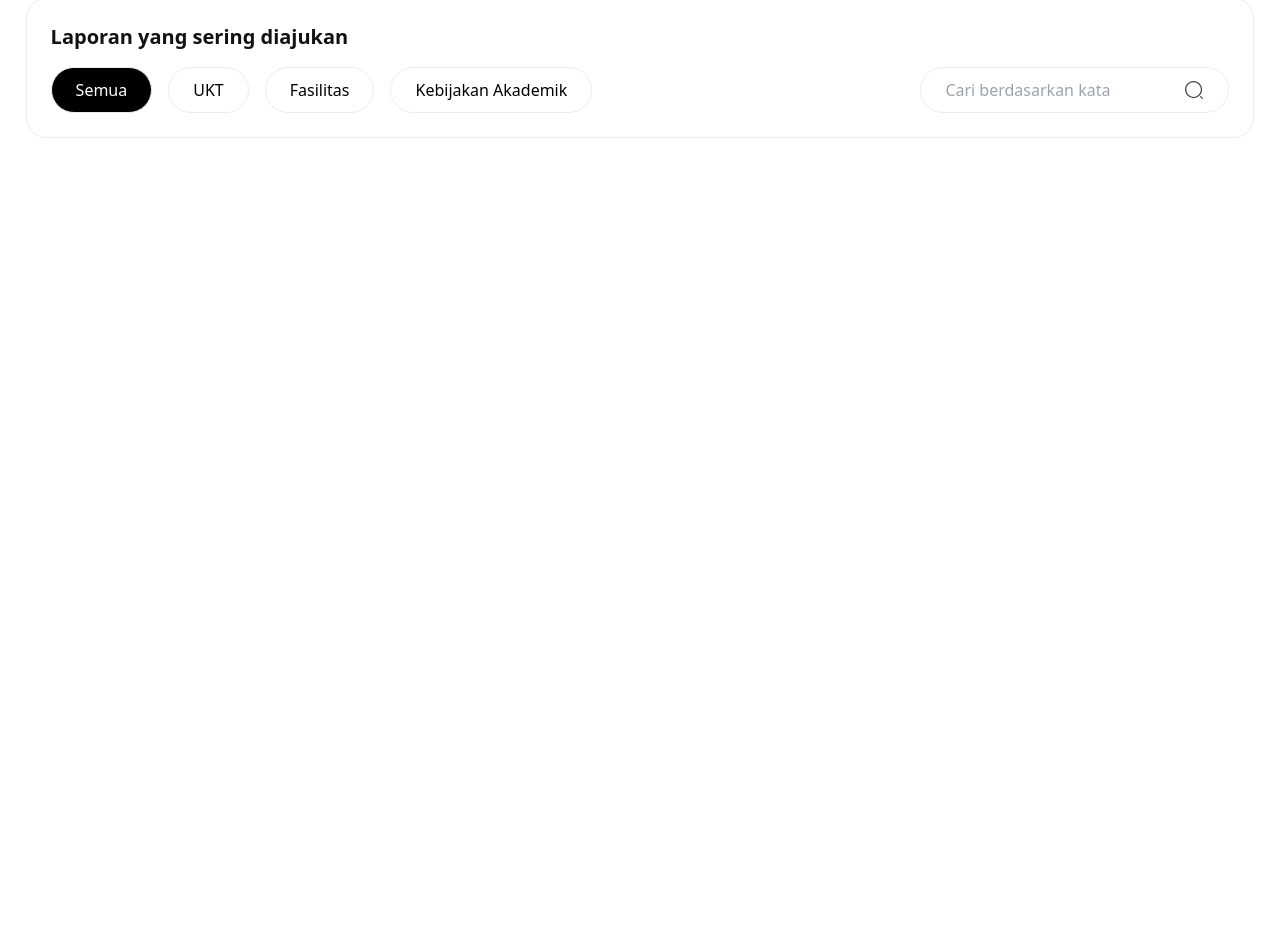
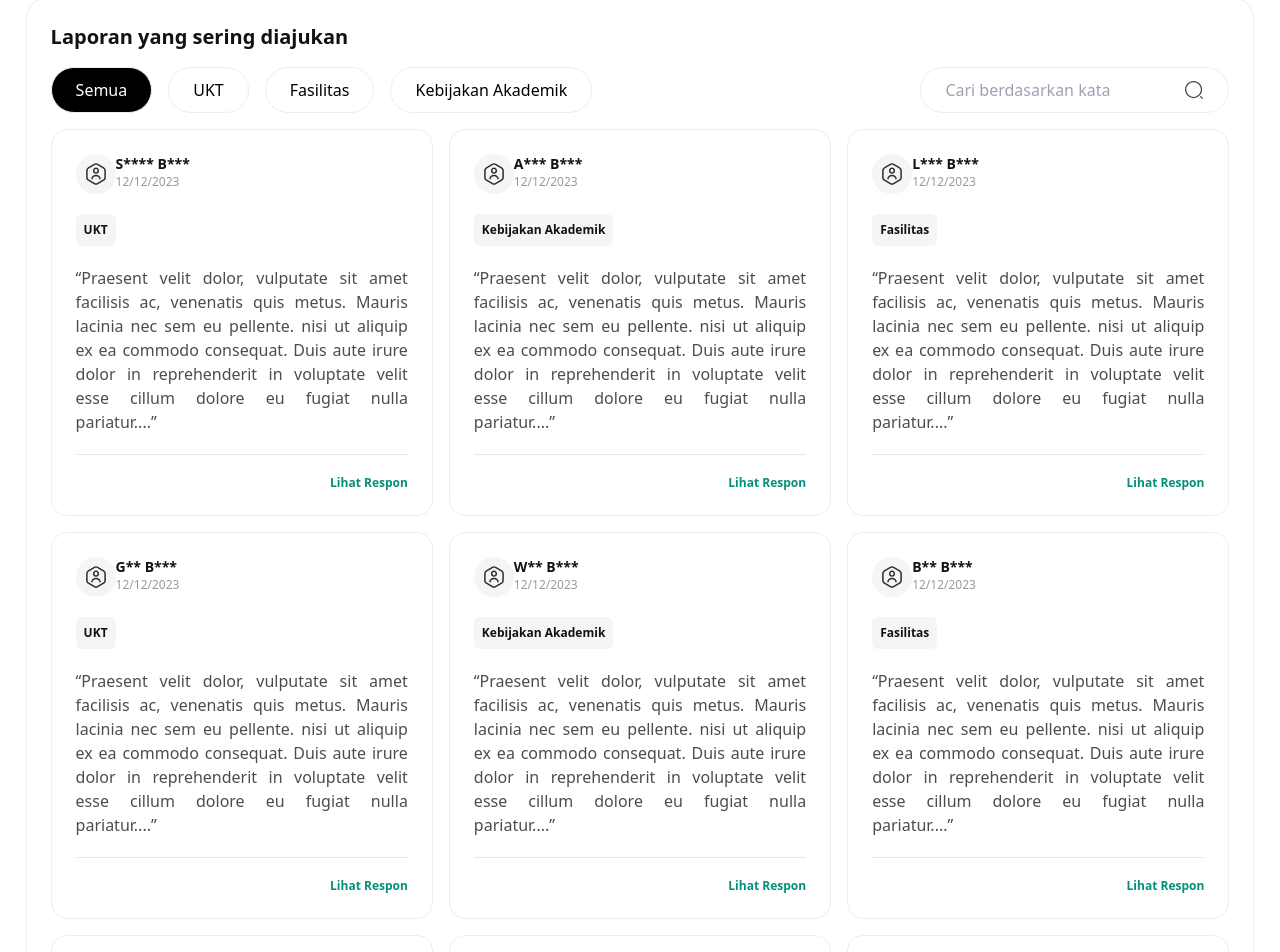
Before and after one commit to SyahrulBhudiF/manpro-Aduan-Polinema-Svelte, a SvelteKit app: page /home in a window 1280 px wide. Shown: the part 406-1358 px from the top of the page. Before the commit the page ends 800 px from the top, so only its background shows below. Built offline with nearby package versions, Linux system fonts and the light colour scheme.

Commit message:
add card content

```diff
--- a/src/routes/(home)/home/+page.svelte
+++ b/src/routes/(home)/home/+page.svelte
@@ -3,11 +3,14 @@
 	import ec1 from '$lib/Assets/Ellipse-4.svg';
 	import ec2 from '$lib/Assets/Ellipse-5.svg';
 	import search from '$lib/Assets/search-normal.svg';
+	import x from '$lib/Assets/Frame.svg';
+	import { users } from './data';
 
 	let laporanItems = ['Semua', 'UKT', 'Fasilitas', 'Kebijakan Akademik'];
-	let isBerandaClicked = true;
-	let isLaporanClicked = false;
-	let activeIndex = 0;
+	let isBerandaClicked: boolean = true;
+	let isLaporanClicked: boolean = false;
+	let activeIndex: number = 0;
+	let isModalOpen: boolean = false;
 
 	function handleBerandaClick() {
 		isBerandaClicked = true;
@@ -21,6 +24,14 @@
 
 	function handleClickLi(index: number) {
 		activeIndex = index;
+	}
+
+	function openModal() {
+		isModalOpen = true;
+	}
+
+	function closeModal() {
+		isModalOpen = false;
 	}
 
 	onMount(() => {
@@ -157,8 +168,88 @@
 						placeholder="Cari berdasarkan kata"
 						class="outline-none"
 					/>
-                    <img src={search} alt="search">
+					<img src={search} alt="search" />
 				</div>
+			</div>
+			<div class="grid grid-cols-3 gap-4">
+				{#each users as user}
+					{#if activeIndex === user.index}
+						<div class="card">
+							<div class="flex">
+								<img src={user.profile} alt="profile" class="p-2 bg-[#F5F5F5] rounded-full" />
+								<div class="flex flex-col">
+									<p class="text-sm text-[#121212] font-semibold">{user.name}</p>
+									<p class="text-xs text-black text-opacity-40 font-normal">{user.date}</p>
+								</div>
+							</div>
+
+							<span class="p-2 bg-[#F5F5F5] rounded-md w-fit font-semibold text-xs text-[#121212]"
+								>{user.category}</span
+							>
+
+							<p class="text-black text-opacity-70 text-justify">{user.text}</p>
+							<hr />
+
+							<button
+								class="text-[#048F7B] font-semibold text-xs text-right cursor-pointer"
+								on:click={openModal}
+								on:keydown={openModal}
+								tabindex="0">Lihat Respon</button
+							>
+						</div>
+						{#if isModalOpen}
+							<div
+								class="fixed inset-0 flex items-center justify-center z-50 bg-black bg-opacity-20"
+							>
+								<div class="flex flex-col bg-white p-4 w-[40%] rounded-xl">
+                                    <div class="flex justify-between">
+                                        <p class="text-[#121212] text-xl font-semibold">Detail Laporan</p>
+                                        <button class="btn" on:click={closeModal}><img src={x} alt="close"></button>
+                                    </div>
+                                    <div class="flex flex-col p-6 gap-5">
+
+                                    </div>
+								</div>
+							</div>
+						{/if}
+					{:else if activeIndex === user.all}
+						<div class="card">
+							<div class="flex">
+								<img src={user.profile} alt="profile" class="p-2 bg-[#F5F5F5] rounded-full" />
+								<div class="flex flex-col">
+									<p class="text-sm text-[#121212] font-semibold">{user.name}</p>
+									<p class="text-xs text-black text-opacity-40 font-normal">{user.date}</p>
+								</div>
+							</div>
+
+							<span class="p-2 bg-[#F5F5F5] rounded-md w-fit font-semibold text-xs text-[#121212]"
+								>{user.category}</span
+							>
+
+							<p class="text-black text-opacity-70 text-justify">{user.text}</p>
+							<hr />
+
+							<button
+								class="text-[#048F7B] font-semibold text-xs text-right cursor-pointer"
+								on:click={openModal}
+								on:keydown={openModal}
+								tabindex="0">Lihat Respon</button
+							>
+						</div>
+						{#if isModalOpen}
+							<div
+								class="fixed inset-0 flex items-center justify-center z-50 bg-black bg-opacity-20"
+							>
+								<div class="bg-white p-4">
+									<!-- Konten modal -->
+
+									<!-- Tombol untuk menutup modal -->
+									<button class="btn" on:click={closeModal}>Tutup Modal</button>
+								</div>
+							</div>
+						{/if}
+					{/if}
+				{/each}
 			</div>
 		</section>
 	{:else if isLaporanClicked}
@@ -214,4 +305,15 @@
 		background-color: black;
 		color: white;
 	}
+
+	.card {
+		display: flex;
+		flex-direction: column;
+		padding: 1.5rem;
+		gap: 1.25rem;
+		border-radius: 1rem;
+		border: 1px solid #ededed;
+		width: fit-content;
+		height: fit-content;
+	}
 </style>
--- /dev/null
+++ b/src/routes/(home)/home/data.ts
@@ -0,0 +1,85 @@
+import profile from '$lib/Assets/user-octagon.svg';
+
+export const users = [
+	{
+        all: 0,
+		index: 1,
+		profile: profile,
+		name: 'S**** B***',
+		date: '12/12/2023',
+		category: 'UKT',
+		text: '“Praesent velit dolor, vulputate sit amet facilisis ac, venenatis quis metus. Mauris lacinia nec sem eu pellente. nisi ut aliquip ex ea commodo consequat. Duis aute irure dolor in reprehenderit in voluptate velit esse cillum dolore eu fugiat nulla pariatur....”'
+	},
+	{
+        all: 0,
+		index: 3,
+		profile: profile,
+		name: 'A*** B***',
+		date: '12/12/2023',
+		category: 'Kebijakan Akademik',
+		text: '“Praesent velit dolor, vulputate sit amet facilisis ac, venenatis quis metus. Mauris lacinia nec sem eu pellente. nisi ut aliquip ex ea commodo consequat. Duis aute irure dolor in reprehenderit in voluptate velit esse cillum dolore eu fugiat nulla pariatur....”'
+	},
+	{
+        all: 0,
+		index: 2,
+		profile: profile,
+		name: 'L*** B***',
+		date: '12/12/2023',
+		category: 'Fasilitas',
+		text: '“Praesent velit dolor, vulputate sit amet facilisis ac, venenatis quis metus. Mauris lacinia nec sem eu pellente. nisi ut aliquip ex ea commodo consequat. Duis aute irure dolor in reprehenderit in voluptate velit esse cillum dolore eu fugiat nulla pariatur....”'
+	},
+	{
+        all: 0,
+		index: 1,
+		profile: profile,
+		name: 'G** B***',
+		date: '12/12/2023',
+		category: 'UKT',
+		text: '“Praesent velit dolor, vulputate sit amet facilisis ac, venenatis quis metus. Mauris lacinia nec sem eu pellente. nisi ut aliquip ex ea commodo consequat. Duis aute irure dolor in reprehenderit in voluptate velit esse cillum dolore eu fugiat nulla pariatur....”'
+	},
+	{
+        all: 0,
+		index: 3,
+		profile: profile,
+		name: 'W** B***',
+		date: '12/12/2023',
+		category: 'Kebijakan Akademik',
+		text: '“Praesent velit dolor, vulputate sit amet facilisis ac, venenatis quis metus. Mauris lacinia nec sem eu pellente. nisi ut aliquip ex ea commodo consequat. Duis aute irure dolor in reprehenderit in voluptate velit esse cillum dolore eu fugiat nulla pariatur....”'
+	},
+	{
+        all: 0,
+		index: 2,
+		profile: profile,
+		name: 'B** B***',
+		date: '12/12/2023',
+		category: 'Fasilitas',
+		text: '“Praesent velit dolor, vulputate sit amet facilisis ac, venenatis quis metus. Mauris lacinia nec sem eu pellente. nisi ut aliquip ex ea commodo consequat. Duis aute irure dolor in reprehenderit in voluptate velit esse cillum dolore eu fugiat nulla pariatur....”'
+	},
+	{
+        all: 0,
+		index: 1,
+		profile: profile,
+		name: 'F** B***',
+		date: '12/12/2023',
+		category: 'UKT',
+		text: '“Praesent velit dolor, vulputate sit amet facilisis ac, venenatis quis metus. Mauris lacinia nec sem eu pellente. nisi ut aliquip ex ea commodo consequat. Duis aute irure dolor in reprehenderit in voluptate velit esse cillum dolore eu fugiat nulla pariatur....”'
+	},
+	{
+        all: 0,
+		index: 2,
+		profile: profile,
+		name: 'T** B***',
+		date: '12/12/2023',
+		category: 'Fasilitas',
+		text: '“Praesent velit dolor, vulputate sit amet facilisis ac, venenatis quis metus. Mauris lacinia nec sem eu pellente. nisi ut aliquip ex ea commodo consequat. Duis aute irure dolor in reprehenderit in voluptate velit esse cillum dolore eu fugiat nulla pariatur....”'
+	},
+	{
+        all: 0,
+		index: 3,
+		profile: profile,
+		name: 'P** B***',
+		date: '12/12/2023',
+		category: 'Kebijakan Akademik',
+		text: '“Praesent velit dolor, vulputate sit amet facilisis ac, venenatis quis metus. Mauris lacinia nec sem eu pellente. nisi ut aliquip ex ea commodo consequat. Duis aute irure dolor in reprehenderit in voluptate velit esse cillum dolore eu fugiat nulla pariatur....”'
+	}
+];
```
Also changed, not shown: src/lib/Assets/Frame.svg (added), src/lib/Assets/user-octagon.svg (added).
